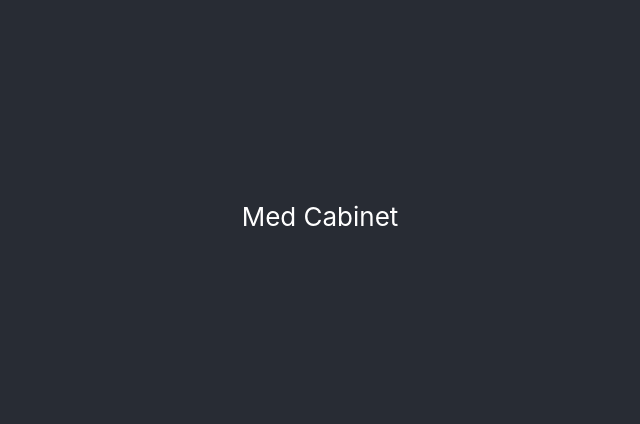
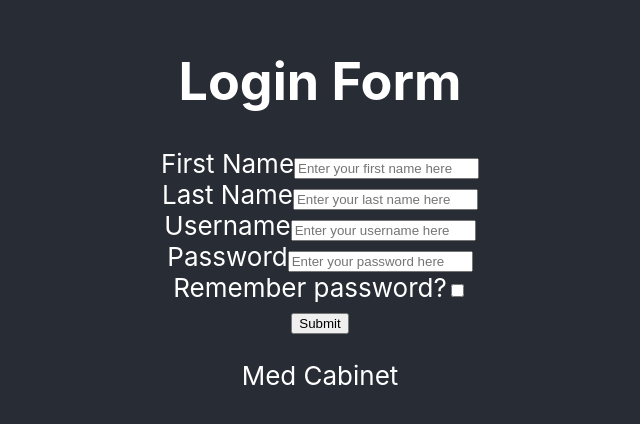
Before and after one commit to med-cabinet-5/front-end, a React (Create React App) app: page / in a window 1280 px wide. Shown: the part 184-608 px from the top of the page, without its empty margins (320-960 px from the left). Built offline with nearby package versions, Linux system fonts and the light colour scheme.

Commit message:
Login form draft

```diff
--- a/package.json
+++ b/package.json
@@ -7,12 +7,14 @@
     "@testing-library/react": "^9.3.2",
     "@testing-library/user-event": "^7.1.2",
     "axios": "^0.19.2",
+    "formik": "^2.1.3",
     "react": "^16.12.0",
     "react-dom": "^16.12.0",
     "react-router": "^5.1.2",
     "react-router-dom": "^5.1.2",
     "react-scripts": "3.3.1",
-    "styled-components": "^5.0.0"
+    "styled-components": "^5.0.0",
+    "yup": "^0.28.1"
   },
   "scripts": {
     "start": "react-scripts start",
--- a/src/App.js
+++ b/src/App.js
@@ -1,4 +1,5 @@
 import React from 'react';
+import LoginForm from "./components/LoginForm"
 
 import './App.css';
 
@@ -6,6 +7,9 @@ function App() {
   return (
     <div className="App">
       <header className="App-header">
+        <div className="login-form">
+          <LoginForm />
+        </div>
         <p>
           Med Cabinet
         </p>
--- a/src/components/LoginForm.js
+++ b/src/components/LoginForm.js
@@ -0,0 +1,106 @@
+import React from 'react';
+import { Formik, Form, Field, ErrorMessage } from 'formik';
+import * as Yup from 'yup';
+import axios from 'axios';
+import styled from "styled-components";
+
+const formContainerDiv = styled.div `
+display: flex;
+flex-direction: column;
+`;
+
+export default function LoginForm() {
+  function handleSubmit(values, actions) {
+    console.log(values);
+
+  axios
+      .post('https://reqres.in/api/users/', values)
+      .then(res => {
+        console.log(res.data);
+        actions.resetForm();
+      })
+      .catch(e => console.log(e))
+  }
+  return (
+    <div className="LoginForm">
+      <h1>Login Form</h1>
+      <Formik
+        onSubmit={handleSubmit}
+        initialValues={initialState}
+        validationSchema={validationSchema}
+      >
+          <formContainerDiv>
+        <Form>
+        <div className="user-first-name">
+          <label htmlFor="user_first_name">First Name</label>
+          <Field
+            type="text"
+            id="user_first_name"
+            name="first_name"
+            placeholder="Enter your first name here"
+          />
+          <ErrorMessage name="first_name" component="div" className="error"/>
+          </div>
+          <div className="user-last-name">
+          <label htmlFor="user_last_name">Last Name</label>
+          <Field
+            type="text"
+            id="user_last_name"
+            name="last_name"
+            placeholder="Enter your last name here"
+          />
+          <ErrorMessage name="last_name" component="div" className="error"/>
+          </div>
+          <div className="user-username">
+          <label htmlFor="user_username">Username</label>
+          <Field
+            type="text"
+            id="user_username"
+            name="username"
+            placeholder="Enter your username here"
+          />
+          <ErrorMessage name="username" component="div" className="error"/>
+          </div>
+          <div className="user-password">
+          <label htmlFor="user_password">Password</label>
+          <Field
+            type="password"
+            id="user_password"
+            name="password"
+            placeholder="Enter your password here"
+          />
+          <ErrorMessage name="password" component="div" className="error"/>
+          </div>
+          <div className="user_emember_pass">
+          <label htmlFor="user_remember_pass">Remember password?</label>
+          <Field
+            type="checkbox"
+            id="user_remember_pass"
+            name="remember_pass"
+          />
+          <ErrorMessage name="remember_pass" component="div" className="error"/>
+          </div>
+          <button type="submit">Submit</button>
+        </Form>
+        </formContainerDiv>
+      </Formik>
+    </div>
+
+  );
+}
+
+const validationSchema = Yup.object().shape({
+  first_name: Yup.string().required('Please enter your first name'),
+  last_name: Yup.string().required('Please enter your lastname name'),
+  username: Yup.string().required('Please enter a username'),
+  password: Yup.string().required('Please enter a password'),
+  remember_pass: Yup.boolean()
+});
+
+const initialState = {
+  first_name: '',
+  last_name: '',
+  username: '',
+  password: '',
+  remember_pass: false
+}
```
Also changed, not shown: 1 other file (tests, documents, lock files or other folders).
